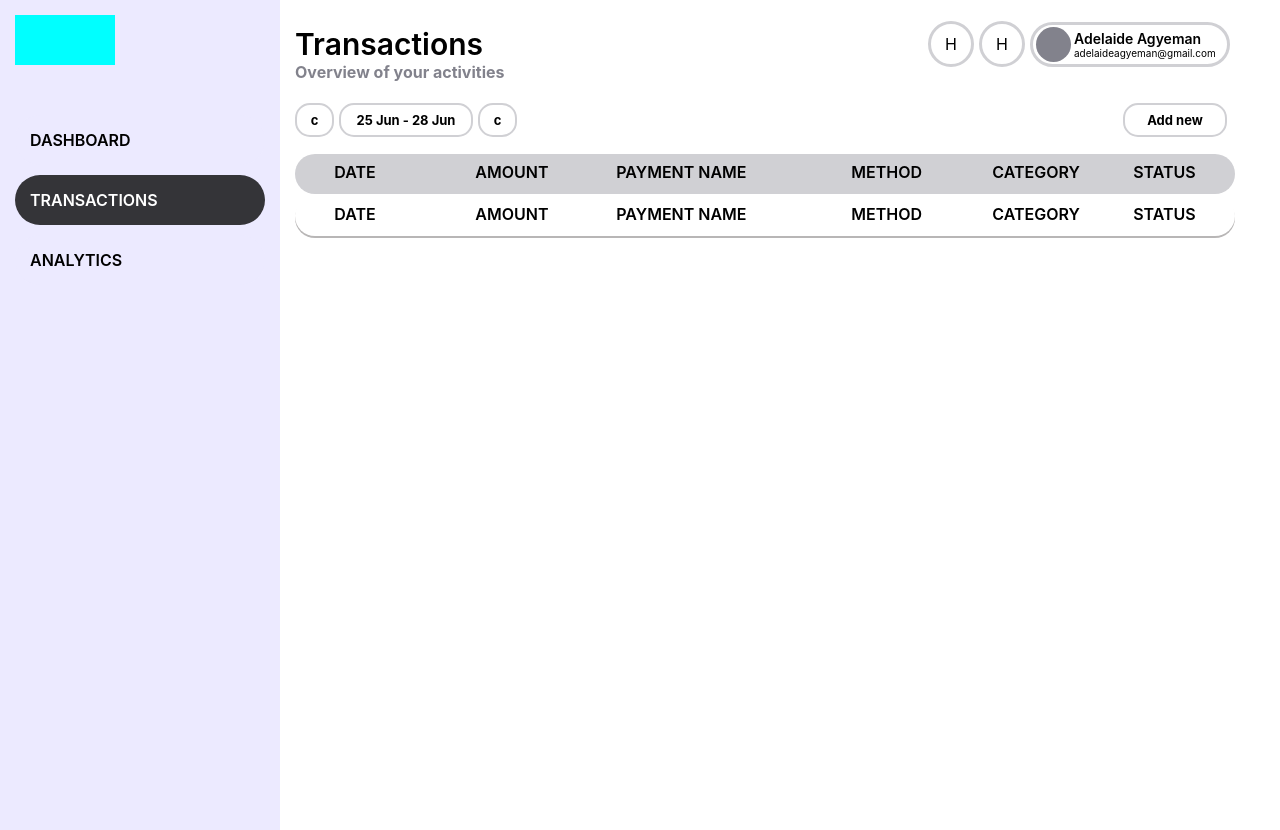
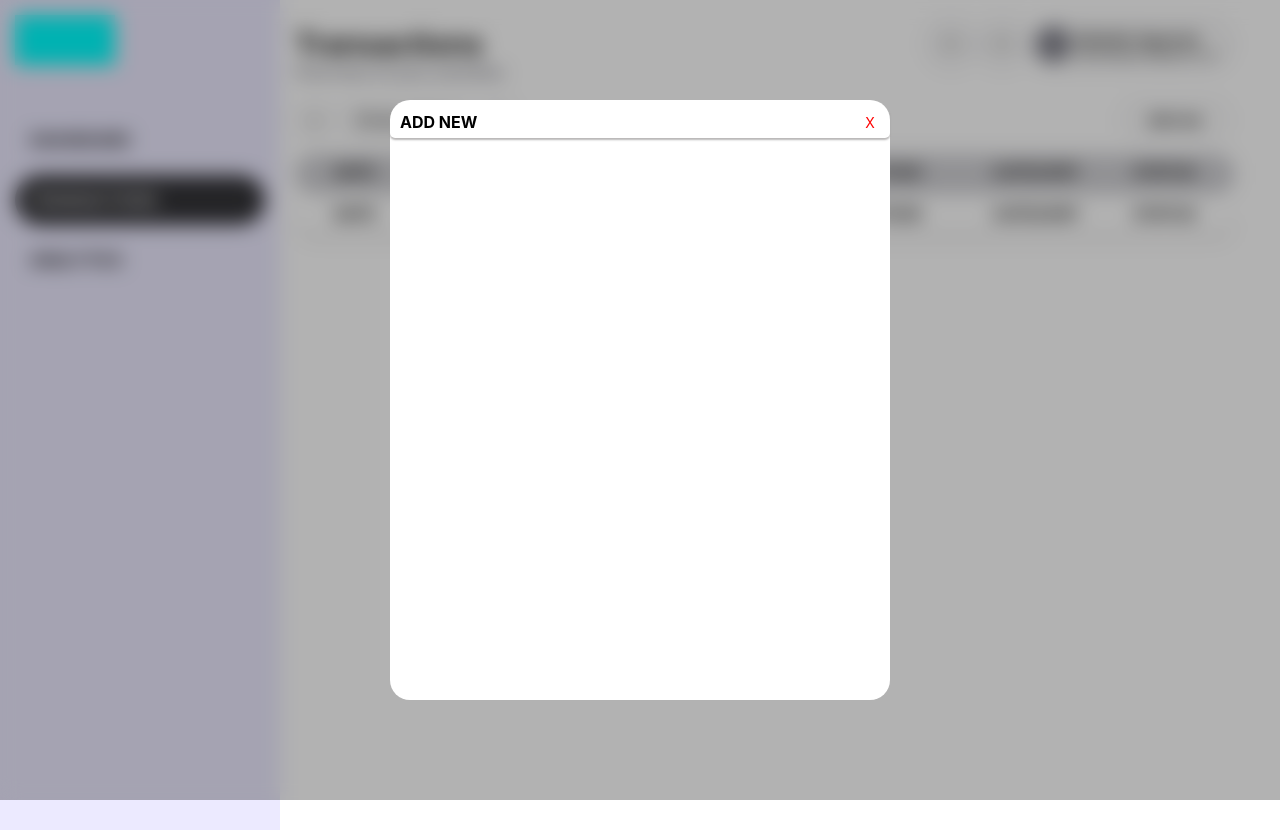
Before and after one commit to itsjasonagyeman/personal_finance_app, a React (Create React App) app: page /transactions in a window 1280 px wide. Built offline with nearby package versions, Linux system fonts and the light colour scheme.

Commit message:
Created add new form card

```diff
--- /dev/null
+++ b/src/components/Addnewform.css
@@ -0,0 +1,63 @@
+.form-box-overlay{
+    height: 100%;
+    width: 100%;
+    position: fixed;
+    top: 0;
+    left: 0;
+    z-index: 9999;
+    backdrop-filter: blur(10px);
+    background: rgba(0, 0, 0, 0.3);
+    display: flex;
+    align-items: center;
+    justify-content: center;
+}
+
+.form-box{
+    height: 600px;
+    width: 500px;
+    background-color: white;
+    border-radius: 20px;
+    display: flex;
+    flex-direction: column;
+    justify-content: start;
+    align-items: center;
+    padding-top: 8px;
+    box-sizing: border-box;
+}
+.addnew-titlebar{
+    display: flex;
+    flex-direction: row;
+    justify-content: space-between;
+    align-items: center;
+    height: 30px;
+    padding-left: 10px;
+    padding-right: 5px;
+    padding-bottom: 2px;
+    box-sizing: border-box;
+    border-radius: 5px;
+    box-shadow: 0px 2px 2px 0px rgba(154, 151, 151, 0.7);;
+    width: 100%;
+}
+.close-button{
+    height: 30px;
+    width: 30px;
+    background-color: white;
+    border-radius: 20px;
+    display: flex;
+    justify-content: center;
+    align-items: center;
+    color: red;
+    font-size: 14px;
+    transition: all 0.2s ease;
+}
+
+.close-button:hover{
+    background-color: red;
+    color: white;
+    cursor: pointer;
+    transition: all 0.2s ease;
+}
+
+.addnewform-title{
+    font-weight: bold;
+}
--- /dev/null
+++ b/src/components/Addnewform.js
@@ -0,0 +1,15 @@
+import React from 'react'
+import './Addnewform.css'
+
+export default function Addnewform() {
+  return (
+    <div className='form-box-overlay'>
+        <div className='form-box'>
+            <div className='addnew-titlebar'>
+              <div className='addnewform-title'>ADD NEW</div>
+              <div className='close-button'>X</div>
+            </div>
+        </div>
+    </div>
+  )
+}
--- a/src/components/TransactionsPreviewCard.css
+++ b/src/components/TransactionsPreviewCard.css
@@ -41,7 +41,7 @@
     display: flex;
     flex-direction: row;
     justify-content: space-between;
-    box-shadow: 0px 2px 0px 0px rgba(154, 151, 151, 0.7);;
+    box-shadow: 0px 2px 0px 0px rgba(154, 151, 151, 0.7);
     font-size: 16px;
     font-weight: 500;
     border-radius: 20px;
--- a/src/pages/Transactions.js
+++ b/src/pages/Transactions.js
@@ -4,6 +4,7 @@ import Navbar from '../components/Navbar'
 import DashboardFunctionalityCard from '../components/DashboardFunctionalityCard'
 import Transactionheader from '../components/Transactionheader'
 import { useState } from 'react'
+import Addnewform from '../components/Addnewform'
 
 export default function Transactions() {
   const [headers, setHeaders] = useState([
@@ -18,6 +19,7 @@ export default function Transactions() {
   }
   return (
     <div className='transactionsmain'>
+      <Addnewform/>
       <Navbar titlename='Transactions' titlemessage='Overview of your activities'/>
       <div className='transactionsfunctionality'>
         <div className='transfunca'>
```
